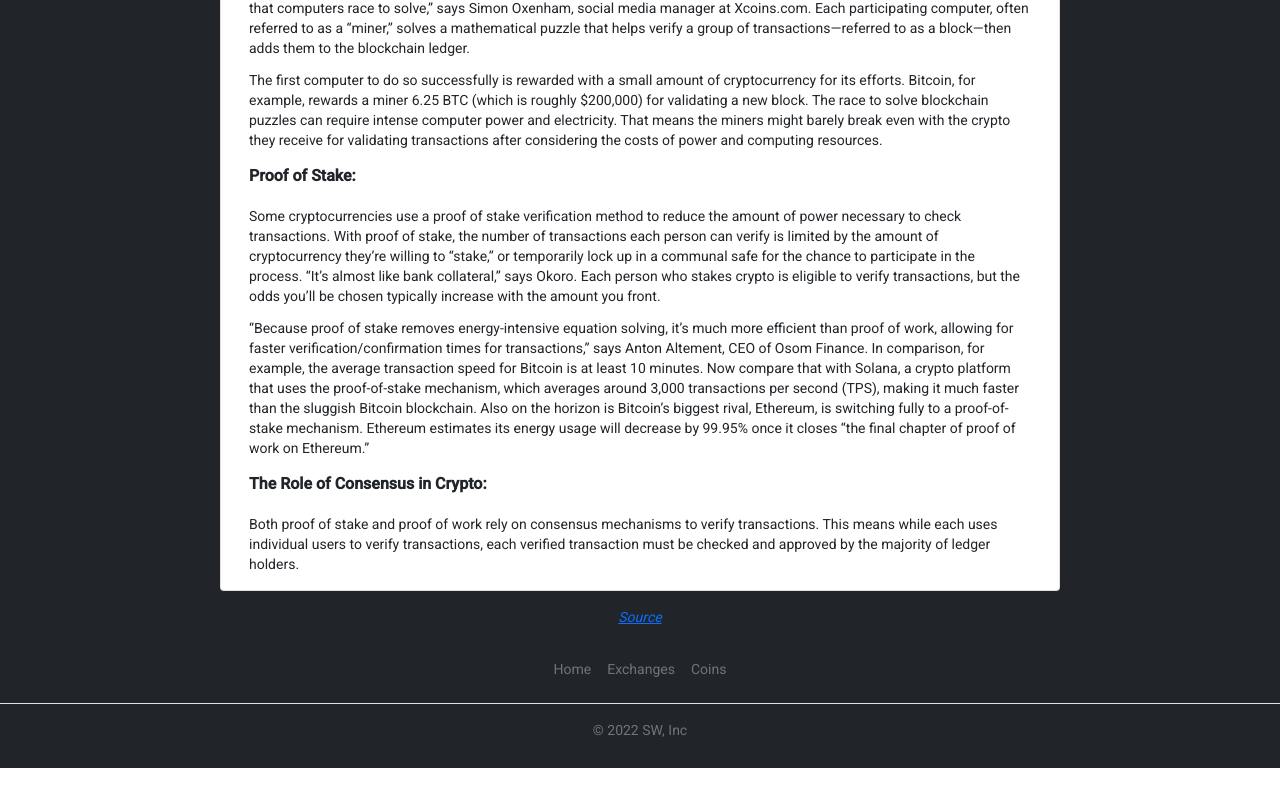
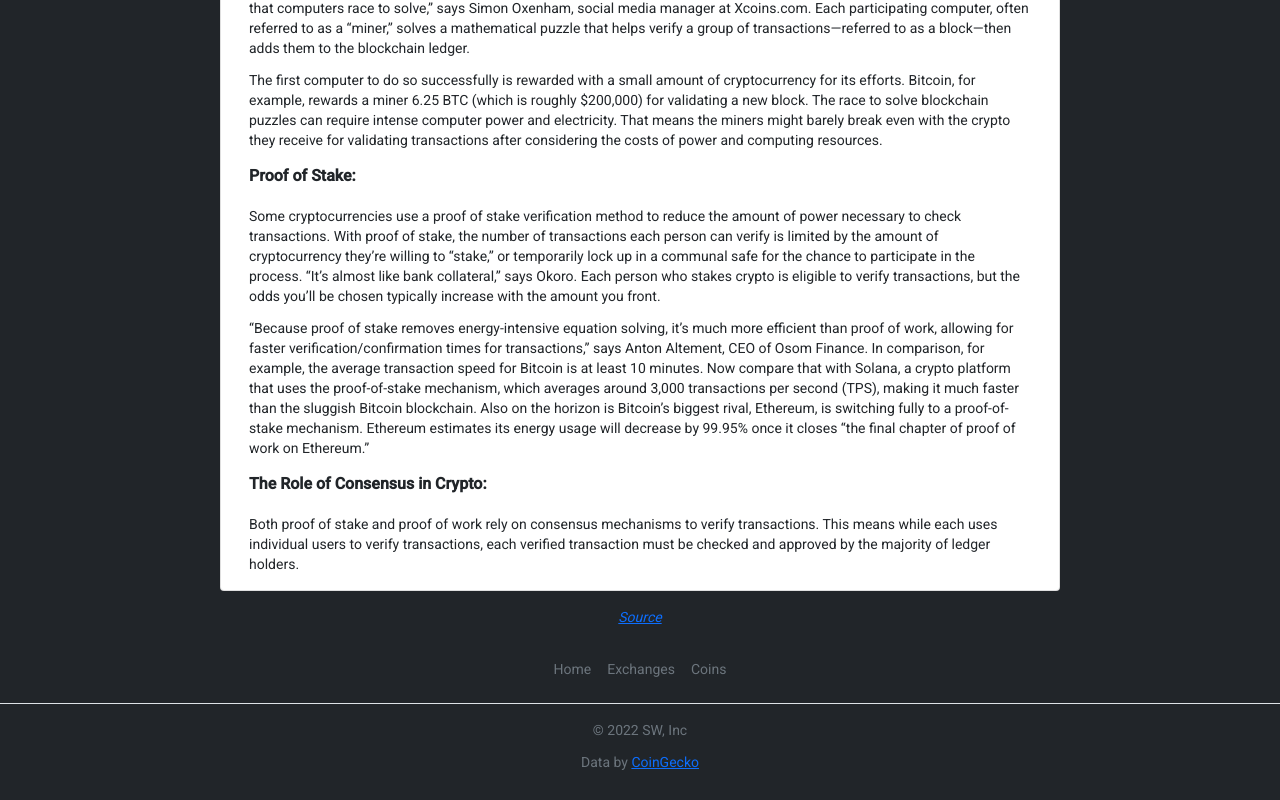
Before and after one commit to Alphabetsoup16/CryptoApp, an Angular app: page /home in a window 1280 px wide. Shown: the part 1724-2524 px from the top of the page. Before the commit the page ends 2492 px from the top, so only its background shows below. Built offline with nearby package versions, Linux system fonts and the light colour scheme; no server answers.

Commit message:
coin gecko link

```diff
--- a/src/app/footer/footer.component.html
+++ b/src/app/footer/footer.component.html
@@ -11,4 +11,7 @@
         </li>
     </ul>
     <p class="text-center text-muted">&copy; 2022 SW, Inc</p>
+    <p class="text-center text-muted">Data by
+        <a href="https://www.coingecko.com/en/api/documentation" target="_blank">CoinGecko</a>
+    </p>
 </footer>
```
